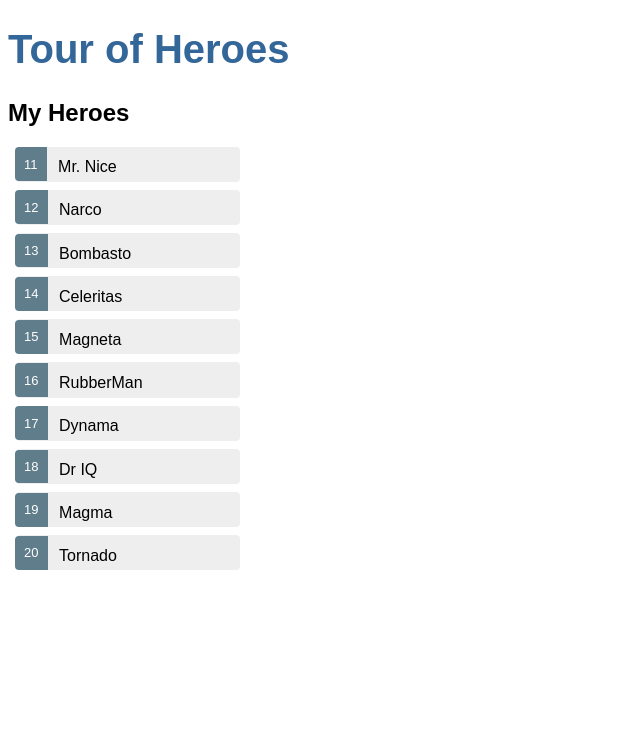
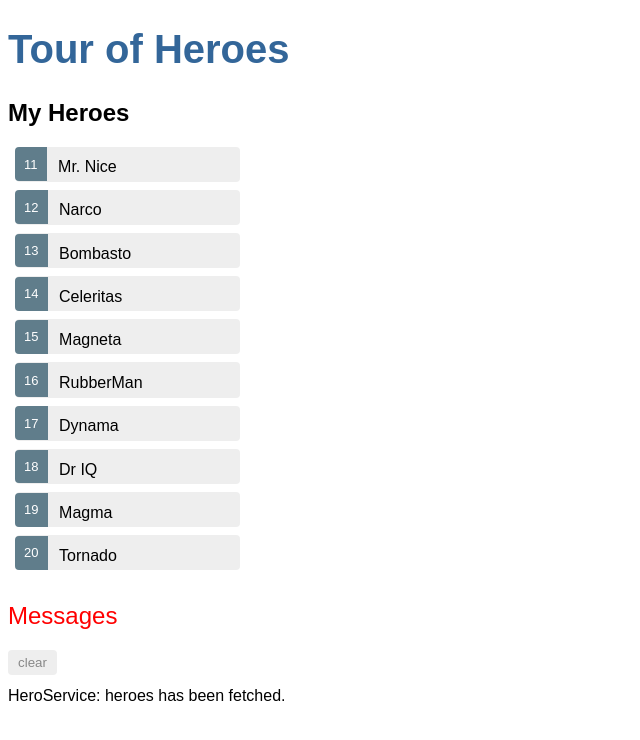
Before and after one commit to jasphall/angular-tour-of-heroes, an Angular app: page / in a window 1280 px wide. Shown: the top 740 px of the page, without its empty margins (0-640 px from the left). Built offline with nearby package versions, Linux system fonts and the light colour scheme.

Commit message:
Added message services, rxjs to fetching data

```diff
--- a/src/app/app.component.html
+++ b/src/app/app.component.html
@@ -1,2 +1,3 @@
 <h1>{{title}}</h1>
 <app-heroes></app-heroes>
+<app-messages></app-messages>
--- a/src/app/app.module.ts
+++ b/src/app/app.module.ts
@@ -5,12 +5,14 @@
 import { HeroesComponent } from './heroes/heroes.component';
 import { FormsModule } from '@angular/forms';
 import { HeroDetailComponent } from './hero-detail/hero-detail.component';
+import { MessagesComponent } from './messages/messages.component';
 
 @NgModule({
   declarations: [
     AppComponent,
     HeroesComponent,
-    HeroDetailComponent
+    HeroDetailComponent,
+    MessagesComponent
   ],
   imports: [
     BrowserModule,
--- a/src/app/hero.service.ts
+++ b/src/app/hero.service.ts
@@ -1,6 +1,8 @@
 import { Injectable } from '@angular/core';
 import {Hero} from './hero';
 import {HEROES} from './mock-heroes';
+import {Observable, of} from 'rxjs';
+import {MessageService} from './message.service';
 
 @Injectable({
   providedIn: 'root'
@@ -9,10 +11,11 @@
 
   heroes: Hero[] = HEROES;
 
-  constructor() { }
+  constructor(private messageService: MessageService) { }
 
-  getHeroes(): Hero[] {
-    return HEROES;
+  getHeroes(): Observable<Hero[]> {
+    this.messageService.add('HeroService: heroes has been fetched.');
+    return of(HEROES);
   }
 
 }
--- a/src/app/heroes/heroes.component.ts
+++ b/src/app/heroes/heroes.component.ts
@@ -23,7 +23,9 @@
   }
 
   private fetchHeroes(): void {
-    this.heroes = this.heroService.getHeroes();
+    this.heroService
+      .getHeroes()
+      .subscribe(heroes => this.heroes = heroes);
   }
 
 }
--- /dev/null
+++ b/src/app/message.service.ts
@@ -0,0 +1,18 @@
+import { Injectable } from '@angular/core';
+
+@Injectable({
+  providedIn: 'root'
+})
+export class MessageService {
+
+  messages: string[] = [];
+
+  getMessages = () => this.messages;
+
+  count = () => this.messages.length;
+
+  add = (message: string) => this.messages.push(message);
+
+  clear = () => this.messages = [];
+
+}
--- /dev/null
+++ b/src/app/messages/messages.component.css
@@ -0,0 +1,35 @@
+/* MessagesComponent's private CSS styles */
+h2 {
+  color: red;
+  font-family: Arial, Helvetica, sans-serif;
+  font-weight: lighter;
+}
+body {
+  margin: 2em;
+}
+body, input[text], button {
+  color: crimson;
+  font-family: Cambria, Georgia;
+}
+
+button.clear {
+  font-family: Arial;
+  background-color: #eee;
+  border: none;
+  padding: 5px 10px;
+  border-radius: 4px;
+  cursor: pointer;
+  cursor: hand;
+}
+button:hover {
+  background-color: #cfd8dc;
+}
+button:disabled {
+  background-color: #eee;
+  color: #aaa;
+  cursor: auto;
+}
+button.clear {
+  color: #888;
+  margin-bottom: 12px;
+}
--- /dev/null
+++ b/src/app/messages/messages.component.html
@@ -0,0 +1,5 @@
+<h2>Messages</h2>
+<button class="clear" (click)="messageService.clear()">clear</button>
+<div *ngIf="messageService.count()">
+  <div *ngFor="let message of messageService.getMessages()">{{message}}</div>
+</div>
--- /dev/null
+++ b/src/app/messages/messages.component.ts
@@ -0,0 +1,16 @@
+import { Component, OnInit } from '@angular/core';
+import {MessageService} from '../message.service';
+
+@Component({
+  selector: 'app-messages',
+  templateUrl: './messages.component.html',
+  styleUrls: ['./messages.component.css']
+})
+export class MessagesComponent implements OnInit {
+
+  constructor(private messageService: MessageService) { }
+
+  ngOnInit() {
+  }
+
+}
```
Also changed, not shown: 2 other files (tests, documents, lock files or other folders).
